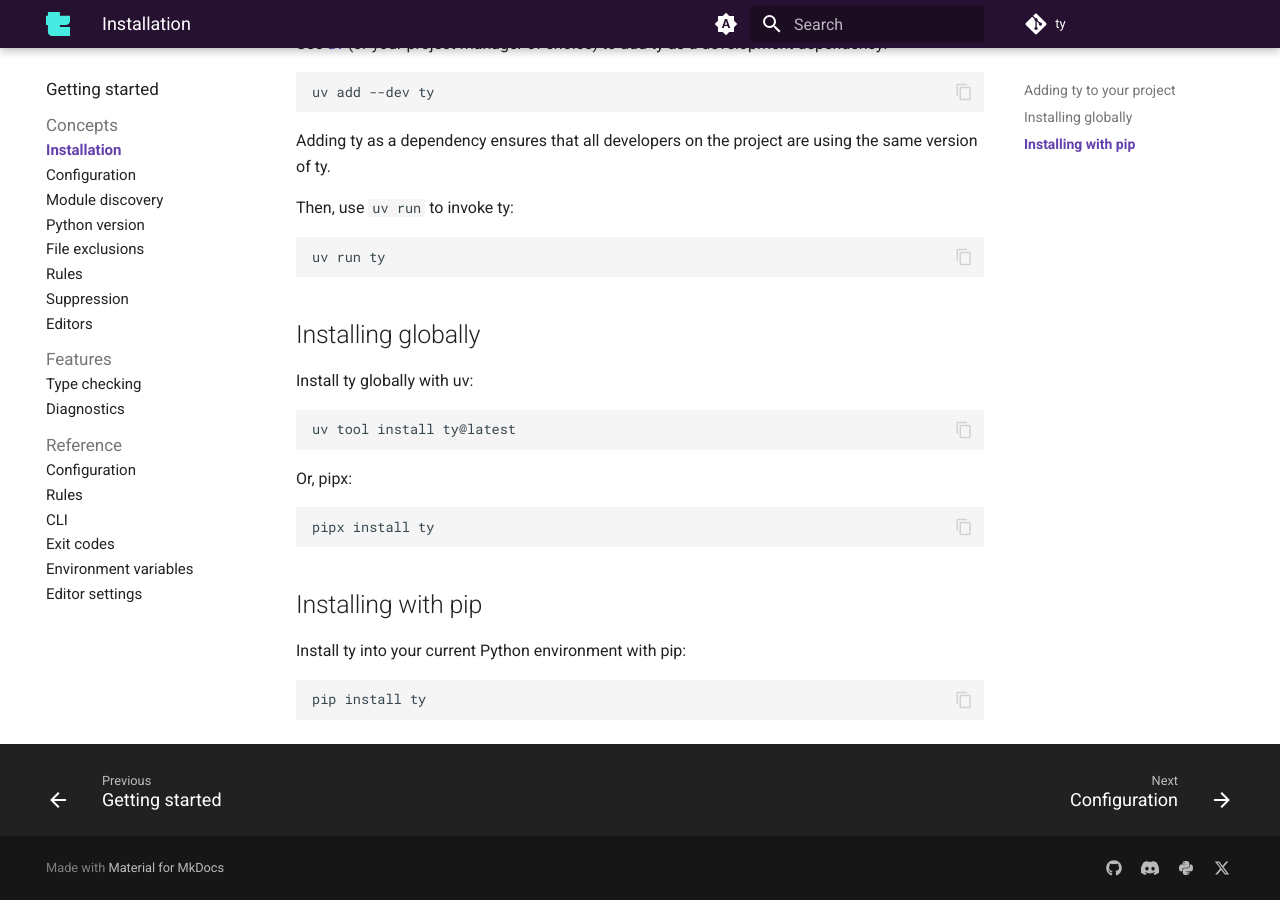
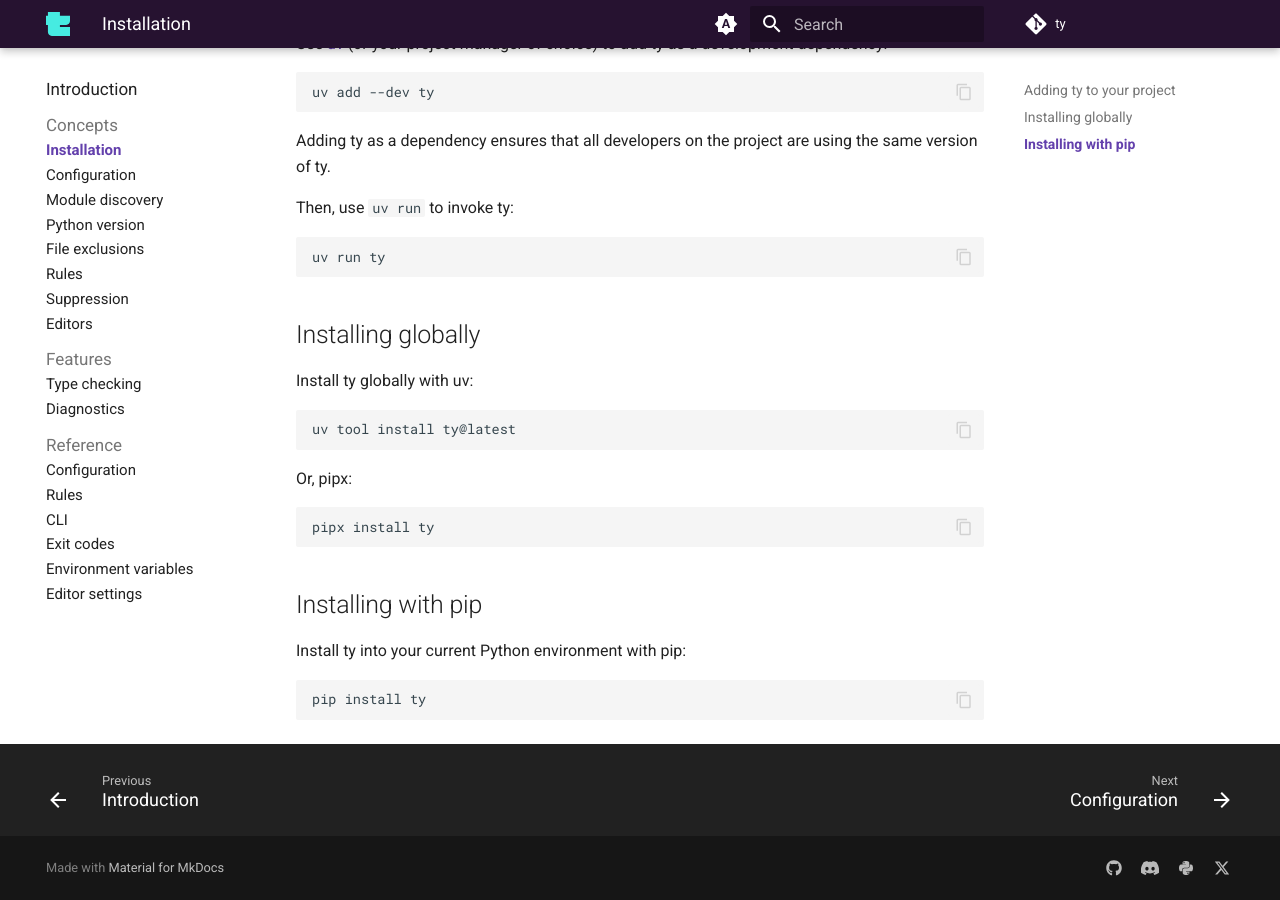
Before and after one commit to astral-sh/ty, an MkDocs documentation site: the page built from docs/installation.md, in a window 1280 px wide and 900 px high, scrolled down 240 px. Built offline with MkDocs 1.6.1 and Material for MkDocs 9.7.7, drawn with Linux system fonts in a browser that asks for light colours; comment, search, counter and statistics services are not loaded.

Commit message:
Change the "Getting started" title to "Introduction"
This matches the uv repository. The Ruff repository uses "Overview".

```diff
--- a/mkdocs.yml
+++ b/mkdocs.yml
@@ -81,7 +81,7 @@
     - icon: fontawesome/brands/x-twitter
       link: https://x.com/astral_sh
 nav:
-  - Getting started: index.md
+  - Introduction: index.md
   - Concepts:
       - Installation: installation.md
       - Configuration: configuration.md
```
